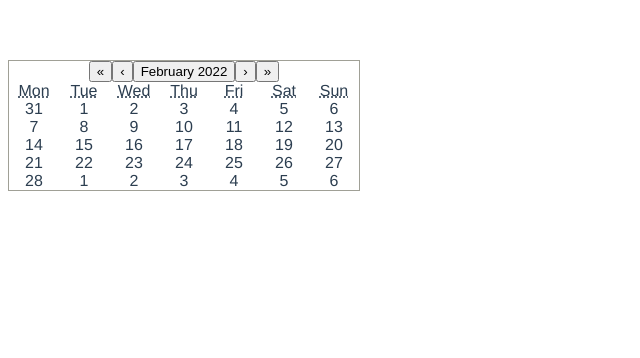
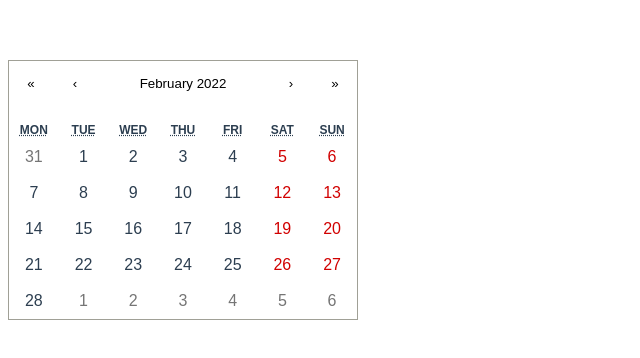
Before and after one commit to nightswinger/vue-kalendar, a Vue app: page / in a window 1280 px wide. Shown: the top 358 px of the page, without its empty margins (0-640 px from the left). Built offline with nearby package versions, Linux system fonts and the light colour scheme.

Commit message:
add styles

```diff
--- a/package.json
+++ b/package.json
@@ -14,6 +14,7 @@
     "@vitejs/plugin-vue": "^2.0.0",
     "@vue/test-utils": "^2.0.0-rc.18",
     "happy-dom": "latest",
+    "less": "^4.1.2",
     "typescript": "^4.4.4",
     "vite": "^2.7.2",
     "vitest": "^0.2.7",
--- a/src/App.vue
+++ b/src/App.vue
@@ -1,5 +1,6 @@
 <script setup lang="ts">
 import Calendar from './components/Calendar.vue';
+import './components/Calendar.less'
 </script>
 
 <template>
--- /dev/null
+++ b/src/components/Calendar.less
@@ -0,0 +1,73 @@
+.vue-kalendar {
+  width: 350px;
+  max-width: 100%;
+  background: white;
+  border: 1px solid rgb(160, 160, 150);
+  font-family: Arial, Helvetica, sans-serif;
+  line-height: 1.125em;
+
+  &,
+  & *,
+  & *:before,
+  & *:after {
+    -moz-box-sizing: border-box;
+    -webkit-box-sizing: border-box;
+    box-sizing: border-box;
+  }
+
+  button {
+    margin: 0;
+    border: 0;
+    outline: none;
+
+    &:enabled {
+      &:hover {
+        cursor: pointer;
+      }
+    }
+  }
+
+  &__navigation {
+    display: flex;
+    height: 44px;
+    margin-bottom: 1em;
+
+    button {
+      min-width: 44px;
+      background: none;
+    }
+  }
+
+  &__month-view {
+    &__weekdays {
+      text-align: center;
+      text-transform: uppercase;
+      font-weight: bold;
+      font-size: 0.75em;
+
+      &__weekday {
+        padding: 0.5em;
+      }
+    }
+
+    &__days {
+      &__day {
+        &--weekend {
+          color: rgb(209, 0, 0);
+        }
+
+        &--neighboringMonth {
+          color: rgb(117, 117, 117);
+        }
+      }
+    }
+  }
+
+  &__tile {
+    max-width: 100%;
+    padding: 10px 6.6667px;
+    background: none;
+    text-align: center;
+    line-height: 16px;
+  }
+}
--- a/src/components/Calendar.vue
+++ b/src/components/Calendar.vue
@@ -41,7 +41,7 @@ const view = computed(() => {
 </script>
 
 <template>
-  <div class="kalendar">
+  <div class="vue-kalendar">
     <Navigation
       :active-start-date="activeStartDate"
       :update-active-start-date="updateActiveStartDate"
@@ -55,13 +55,3 @@ const view = computed(() => {
     </div>
   </div>
 </template>
-
-<style scoped>
-.kalendar {
-  width: 350px;
-  max-width: 100%;
-  background: white;
-  border: 1px solid rgb(160, 160, 150);
-  line-height: 1.125rem;
-}
-</style>
--- a/src/components/Day.vue
+++ b/src/components/Day.vue
@@ -1,11 +1,28 @@
-<script setup lang="ts">
-defineProps<{
+<script setup lang="ts">import { computed } from 'vue';
+
+const props = defineProps<{
+  currentMonth: number
   date: Date
 }>()
 
+const isWeekend = (date: Date) => {
+  const weekday = date.getDay()
+
+  return weekday === 0 || weekday === 6
+}
+const computedClass = computed(() => {
+  return [
+    'vue-kalendar__month-view__days__day',
+    'vue-kalendar__tile',
+    { 'vue-kalendar__month-view__days__day--weekend': isWeekend(props.date) },
+    props.date.getMonth() !== props.currentMonth ? 'vue-kalendar__month-view__days__day--neighboringMonth' : null
+  ]
+})
 const formatDay = (date: Date) => Intl.DateTimeFormat('en-US', { day: 'numeric' }).format(date)
 </script>
 
 <template>
-  <div>{{ formatDay(date) }}</div>
+  <div :class="computedClass">
+    {{ formatDay(date) }}
+  </div>
 </template>
--- a/src/components/Days.vue
+++ b/src/components/Days.vue
@@ -49,6 +49,7 @@ const end = computed(() => {
   <TileGroup
     v-bind="otherProps"
     :count="7"
+    :current-month="month"
     :date-transform="dateTransform"
     :end="end"
     :offset="offset"
--- a/src/components/MonthView.vue
+++ b/src/components/MonthView.vue
@@ -11,7 +11,7 @@ defineProps<{
 </script>
 
 <template>
-  <div>
+  <div class="vue-kalendar__month-view">
     <div :style="{ display: 'flex', alignItems: 'flex-end' }">
       <WeekNumbers
         v-if="showWeekNumbers"
--- a/src/components/Navigation.vue
+++ b/src/components/Navigation.vue
@@ -36,10 +36,12 @@ const onClickPreviousDouble = () => {
 </script>
 
 <template>
-  <div>
+  <div class="vue-kalendar__navigation">
     <button @click="onClickPreviousDouble">«</button>
     <button @click="onClickPrevious">‹</button>
-    <button>
+    <button
+      :style="{ flexGrow: 1 }"
+    >
       <span>
         {{ label }}
       </span>
--- a/src/components/TileGroup.vue
+++ b/src/components/TileGroup.vue
@@ -3,6 +3,7 @@ import Flex from './Flex.vue';
 defineProps<{
   activeStartDate: Date
   count: number
+  currentMonth?: number
   dateTransform: Function
   end: number
   offset?: number
@@ -24,6 +25,7 @@ const range = (start: number, end: number, step = 1) => {
     <component
       v-for="point in range(start, end)"
       :is="tile"
+      :current-month="currentMonth"
       :date="dateTransform(point)"
     />
   </Flex>
--- a/src/components/WeekDays.vue
+++ b/src/components/WeekDays.vue
@@ -15,7 +15,7 @@ const formatShortWeekday = (date: Date) => Intl.DateTimeFormat('en-US', { weekda
 </script>
 
 <template>
-  <Flex :count="7">
+  <Flex class="vue-kalendar__month-view__weekdays" :count="7">
     <div
       v-for="weekday in 7"
       :key="weekday"
```
